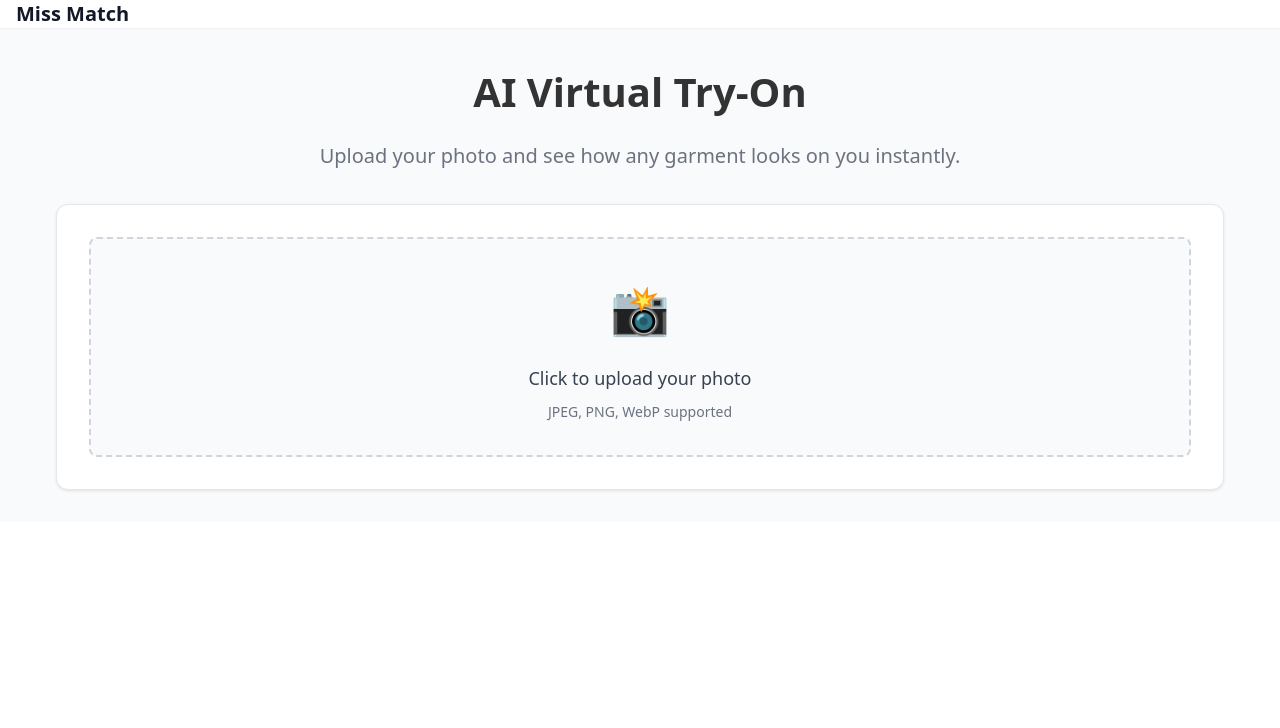
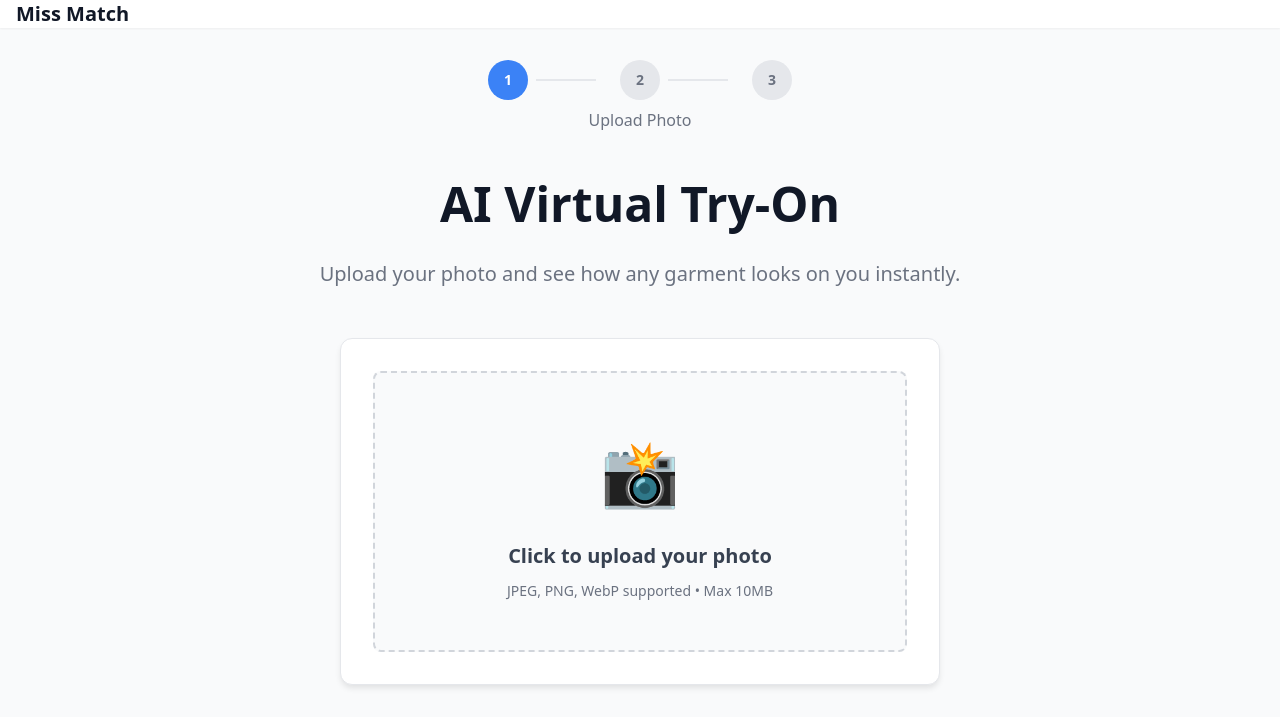
Before and after one commit to nick-cyber69/miss-match, a Next.js app: page / in a window 1280 px wide. Shown: the top 728 px of the page. Built offline with nearby package versions, Linux system fonts and the light colour scheme.

Commit message:
Resolve conflict with enhanced upload interface

```diff
--- a/src/app/page.tsx
+++ b/src/app/page.tsx
@@ -4,6 +4,7 @@ import { useState } from 'react';
 
 export default function HomePage() {
   const [selectedFile, setSelectedFile] = useState<File | null>(null);
+  const [step, setStep] = useState<'upload' | 'garment' | 'result'>('upload');
 
   const handleFileSelect = (event: React.ChangeEvent<HTMLInputElement>) => {
     const file = event.target.files?.[0];
@@ -12,28 +13,78 @@ export default function HomePage() {
     }
   };
 
+  const handleContinue = () => {
+    setStep('garment');
+  };
+
   return (
     <div style={{ maxWidth: '1200px', margin: '0 auto', padding: '2rem 1rem' }}>
+      {/* Progress indicator */}
+      <div style={{ textAlign: 'center', marginBottom: '2rem' }}>
+        <div style={{ display: 'flex', justifyContent: 'center', alignItems: 'center', gap: '1rem' }}>
+          {['Upload', 'Garment', 'Result'].map((stepName, index) => (
+            <div key={stepName} style={{ display: 'flex', alignItems: 'center' }}>
+              <div style={{
+                width: '40px',
+                height: '40px',
+                borderRadius: '50%',
+                backgroundColor: index === 0 ? '#3b82f6' : '#e5e7eb',
+                color: index === 0 ? 'white' : '#6b7280',
+                display: 'flex',
+                alignItems: 'center',
+                justifyContent: 'center',
+                fontSize: '0.875rem',
+                fontWeight: '600'
+              }}>
+                {index + 1}
+              </div>
+              {index < 2 && (
+                <div style={{
+                  width: '60px',
+                  height: '2px',
+                  backgroundColor: '#e5e7eb',
+                  margin: '0 0.5rem'
+                }} />
+              )}
+            </div>
+          ))}
+        </div>
+        <p style={{ marginTop: '0.5rem', color: '#6b7280' }}>Upload Photo</p>
+      </div>
+
+      {/* Main content */}
       <div style={{ textAlign: 'center' }}>
-        <h1 style={{ fontSize: '2.5rem', fontWeight: 'bold', marginBottom: '1rem' }}>
+        <h1 style={{
+          fontSize: '3rem',
+          fontWeight: 'bold',
+          marginBottom: '1rem',
+          color: '#111827'
+        }}>
           AI Virtual Try-On
         </h1>
-        <p style={{ fontSize: '1.25rem', color: '#6b7280', marginBottom: '2rem' }}>
+        <p style={{
+          fontSize: '1.25rem',
+          color: '#6b7280',
+          marginBottom: '3rem'
+        }}>
           Upload your photo and see how any garment looks on you instantly.
         </p>
+
         <div style={{
           backgroundColor: 'white',
           borderRadius: '12px',
           border: '1px solid #e5e7eb',
           padding: '2rem',
-          boxShadow: '0 1px 3px 0 rgba(0, 0, 0, 0.1)'
+          boxShadow: '0 4px 6px -1px rgba(0, 0, 0, 0.1)',
+          maxWidth: '600px',
+          margin: '0 auto'
         }}>
           <div style={{
-            border: '2px dashed #d1d5db',
+            border: selectedFile ? '2px dashed #3b82f6' : '2px dashed #d1d5db',
             borderRadius: '8px',
-            padding: '2rem',
-            backgroundColor: selectedFile ? '#f0f9ff' : '#f9fafb',
-            borderColor: selectedFile ? '#3b82f6' : '#d1d5db'
+            padding: '3rem 2rem',
+            backgroundColor: selectedFile ? '#eff6ff' : '#f9fafb',
+            transition: 'all 0.2s ease'
           }}>
             <input
               type="file"
@@ -47,39 +98,70 @@ export default function HomePage() {
               style={{ cursor: 'pointer', display: 'block' }}
             >
               <div style={{ textAlign: 'center' }}>
-                <div style={{ fontSize: '3rem', marginBottom: '1rem' }}>📸</div>
+                <div style={{ fontSize: '4rem', marginBottom: '1rem' }}>
+                  {selectedFile ? '✅' : '📸'}
+                </div>
                 <p style={{
-                  fontSize: '1.125rem',
-                  fontWeight: '500',
-                  color: '#374151',
+                  fontSize: '1.25rem',
+                  fontWeight: '600',
+                  color: selectedFile ? '#1e40af' : '#374151',
                   marginBottom: '0.5rem'
                 }}>
-                  {selectedFile ? selectedFile.name : 'Click to upload your photo'}
+                  {selectedFile ? `Selected: ${selectedFile.name}` : 'Click to upload your photo'}
                 </p>
                 <p style={{ fontSize: '0.875rem', color: '#6b7280' }}>
-                  JPEG, PNG, WebP supported
+                  JPEG, PNG, WebP supported • Max 10MB
                 </p>
+                {selectedFile && (
+                  <p style={{ fontSize: '0.75rem', color: '#059669', marginTop: '0.5rem' }}>
+                    File size: {(selectedFile.size / 1024 / 1024).toFixed(2)} MB
+                  </p>
+                )}
               </div>
             </label>
           </div>
 
           {selectedFile && (
             <div style={{ textAlign: 'center', marginTop: '1.5rem' }}>
-              <button style={{
-                backgroundColor: '#3b82f6',
-                color: 'white',
-                padding: '0.75rem 1.5rem',
-                borderRadius: '8px',
-                border: 'none',
-                fontSize: '1rem',
-                fontWeight: '500',
-                cursor: 'pointer'
-              }}>
-                Continue to Garment Selection
+              <button
+                onClick={handleContinue}
+                style={{
+                  backgroundColor: '#3b82f6',
+                  color: 'white',
+                  padding: '0.875rem 2rem',
+                  borderRadius: '8px',
+                  border: 'none',
+                  fontSize: '1rem',
+                  fontWeight: '600',
+                  cursor: 'pointer',
+                  transition: 'background-color 0.2s'
+                }}
+                onMouseOver={(e) => e.target.style.backgroundColor = '#2563eb'}
+                onMouseOut={(e) => e.target.style.backgroundColor = '#3b82f6'}
+              >
+                Continue to Garment Selection →
               </button>
             </div>
           )}
         </div>
+
+        {step === 'garment' && (
+          <div style={{
+            marginTop: '2rem',
+            backgroundColor: 'white',
+            borderRadius: '12px',
+            border: '1px solid #e5e7eb',
+            padding: '2rem',
+            boxShadow: '0 4px 6px -1px rgba(0, 0, 0, 0.1)'
+          }}>
+            <h3 style={{ fontSize: '1.5rem', fontWeight: '600', marginBottom: '1rem' }}>
+              Choose a Garment
+            </h3>
+            <p style={{ color: '#6b7280' }}>
+              Garment library coming soon! Your photo "{selectedFile?.name}" is ready.
+            </p>
+          </div>
+        )}
       </div>
     </div>
   );
```
